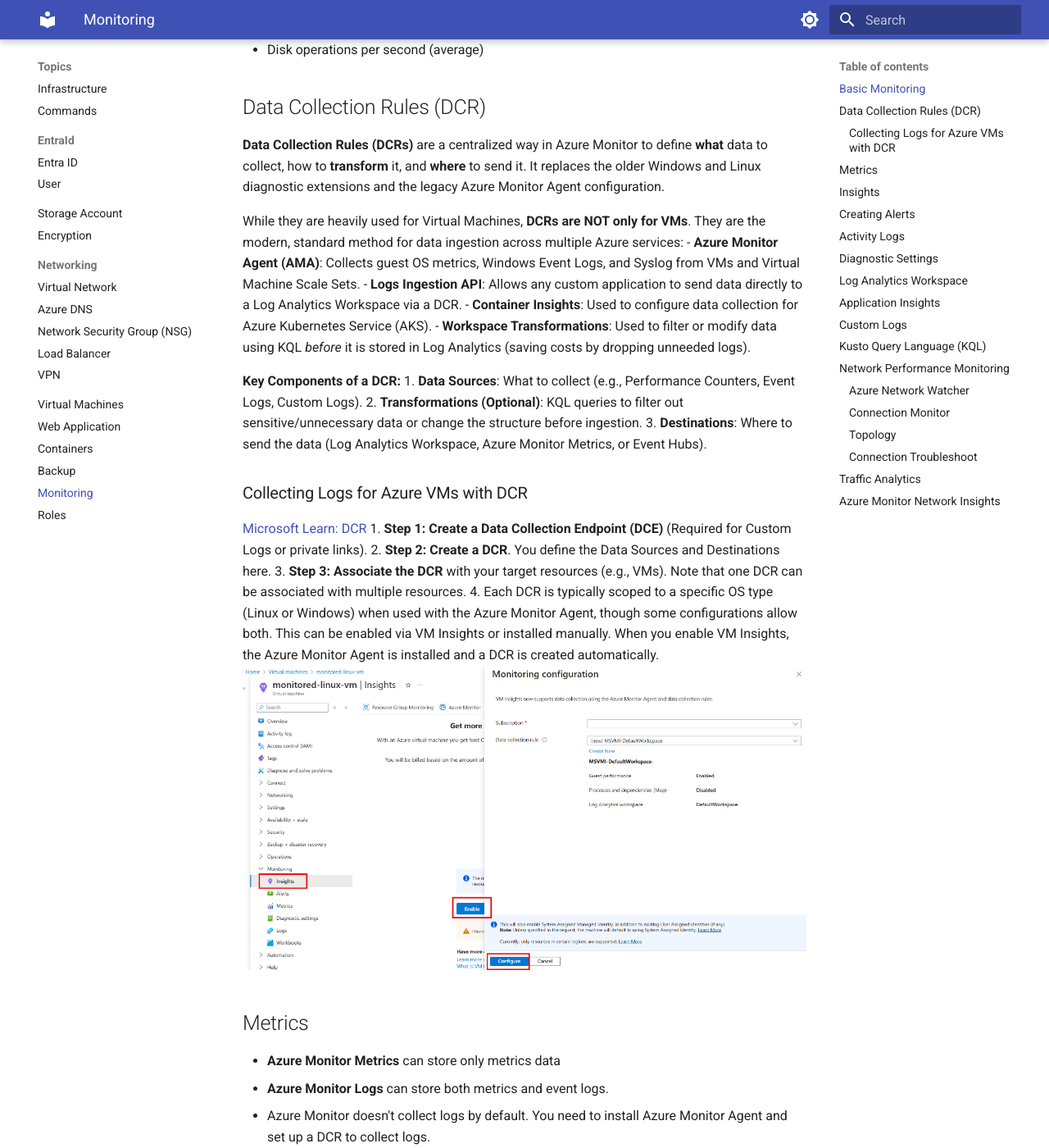
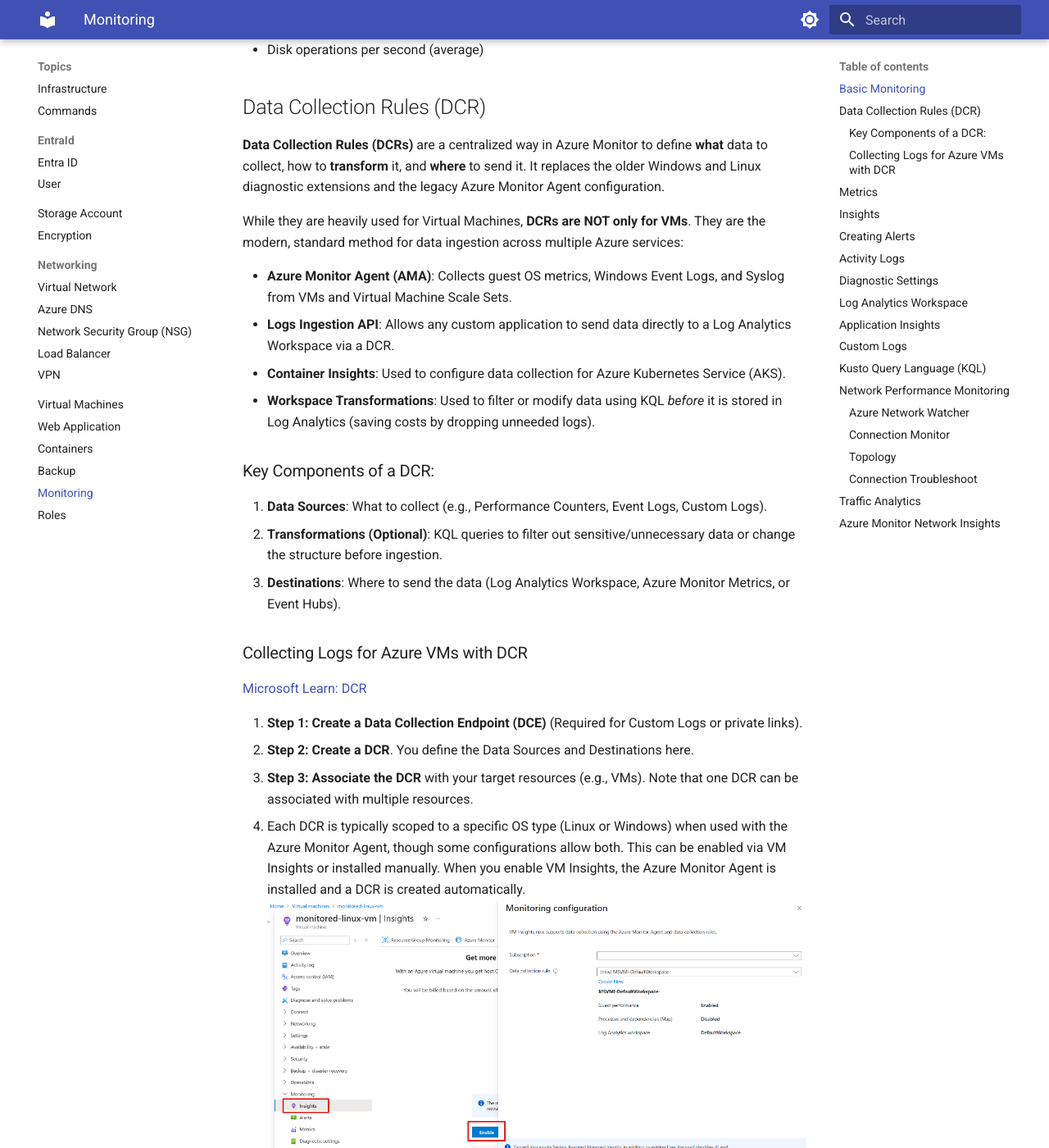
Before and after one commit to yoonghan/AZ-104-Azure-Administrator-Associate, an MkDocs documentation site: the page built from docs/Monitoring.md, in a window 1280 px wide and 1400 px high, scrolled down 407 px. Shown: the whole window at 82% size. Built offline with MkDocs 1.6.1 and Material for MkDocs 9.7.7, drawn with Linux system fonts in a browser that asks for light colours; some of the changed text lies outside the part shown.

Commit message:
Update monitoring

```diff
--- a/docs/Monitoring.md
+++ b/docs/Monitoring.md
@@ -1,3 +1,4 @@
+
 # Monitoring
 
 ## Basic Monitoring
@@ -13,18 +14,20 @@
 **Data Collection Rules (DCRs)** are a centralized way in Azure Monitor to define **what** data to collect, how to **transform** it, and **where** to send it. It replaces the older Windows and Linux diagnostic extensions and the legacy Azure Monitor Agent configuration.
 
 While they are heavily used for Virtual Machines, **DCRs are NOT only for VMs**. They are the modern, standard method for data ingestion across multiple Azure services:
+
 - **Azure Monitor Agent (AMA)**: Collects guest OS metrics, Windows Event Logs, and Syslog from VMs and Virtual Machine Scale Sets.
 - **Logs Ingestion API**: Allows any custom application to send data directly to a Log Analytics Workspace via a DCR.
 - **Container Insights**: Used to configure data collection for Azure Kubernetes Service (AKS).
 - **Workspace Transformations**: Used to filter or modify data using KQL *before* it is stored in Log Analytics (saving costs by dropping unneeded logs).
 
-**Key Components of a DCR:**
+### Key Components of a DCR:
 1. **Data Sources**: What to collect (e.g., Performance Counters, Event Logs, Custom Logs).
 2. **Transformations (Optional)**: KQL queries to filter out sensitive/unnecessary data or change the structure before ingestion.
 3. **Destinations**: Where to send the data (Log Analytics Workspace, Azure Monitor Metrics, or Event Hubs).
 
 ### Collecting Logs for Azure VMs with DCR
 [Microsoft Learn: DCR](https://learn.microsoft.com/en-us/training/modules/monitor-azure-vm-using-diagnostic-data/6-collect-log-data?ns-enrollment-type=learningpath&ns-enrollment-id=learn.az-104-monitor-backup-resources)
+
 1. **Step 1: Create a Data Collection Endpoint (DCE)** (Required for Custom Logs or private links).
 2. **Step 2: Create a DCR**. You define the Data Sources and Destinations here.
 3. **Step 3: Associate the DCR** with your target resources (e.g., VMs). Note that one DCR can be associated with multiple resources.
```
Also changed, not shown: other parts of docs/Monitoring.md (+2 -0 lines).
